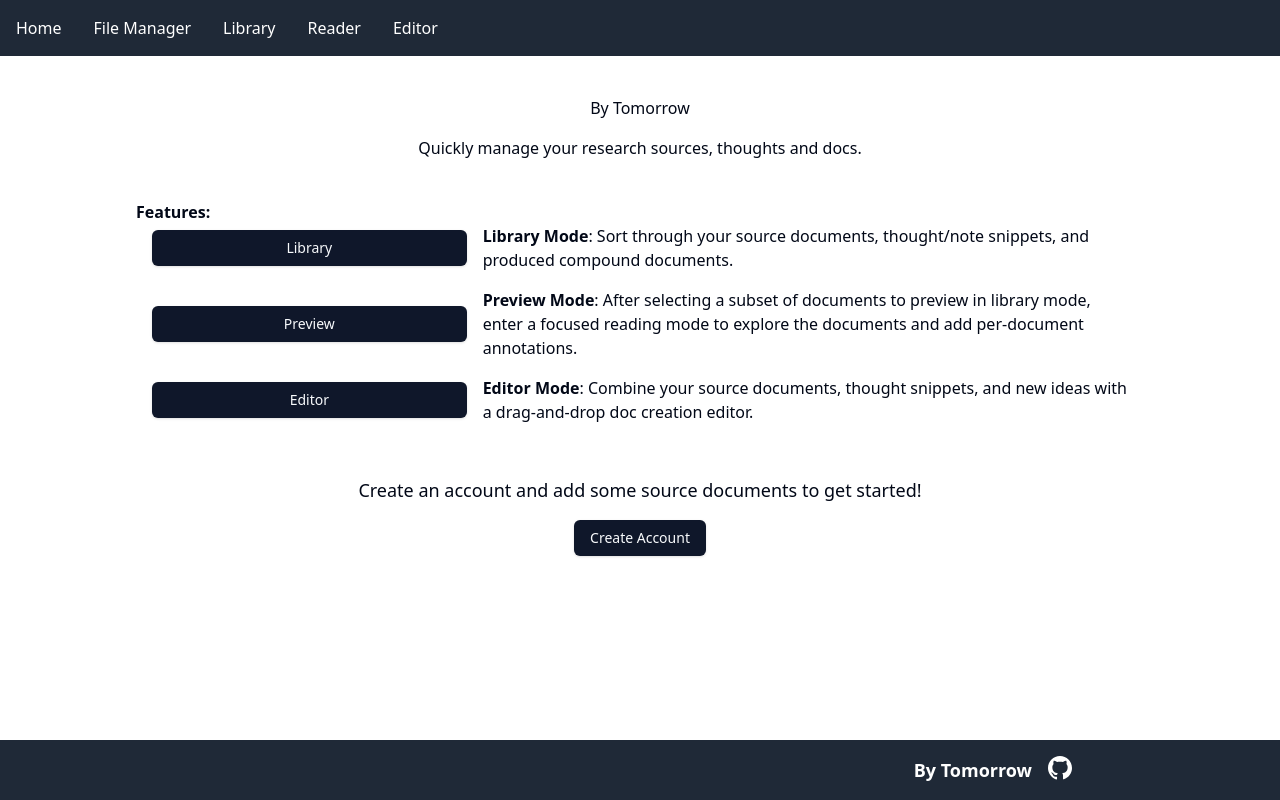
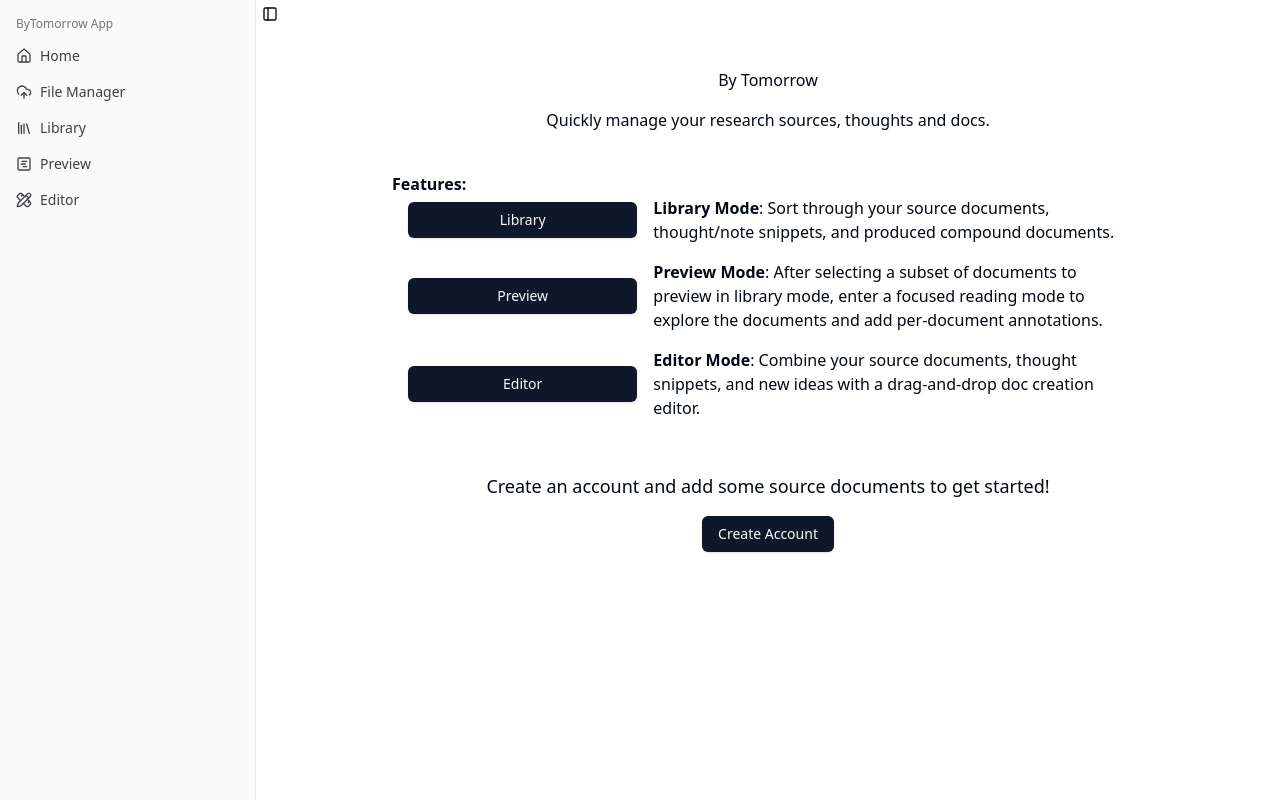
Before and after one commit to drothermel/by-tomorrow-app, a SvelteKit app in the folder by-tomorrow/: page / in a window 1280 px wide. Built offline with nearby package versions, Linux system fonts and the light colour scheme.

Commit message:
awesome v0 of sidebar in place

```diff
--- a/by-tomorrow/src/app.css
+++ b/by-tomorrow/src/app.css
@@ -24,7 +24,7 @@
     --destructive-foreground: 210 40% 98%;
     --ring: 222.2 84% 4.9%;
     --radius: 0.5rem;
-	--sidebar-background: 0 0% 98%;
+    --sidebar-background: 0 0% 98%;
     --sidebar-foreground: 240 5.3% 26.1%;
     --sidebar-primary: 240 5.9% 10%;
     --sidebar-primary-foreground: 0 0% 98%;
@@ -54,7 +54,7 @@
     --destructive: 0 62.8% 30.6%;
     --destructive-foreground: 210 40% 98%;
     --ring: 212.7 26.8% 83.9%;
-	--sidebar-background: 240 5.9% 10%;
+    --sidebar-background: 240 5.9% 10%;
     --sidebar-foreground: 240 4.8% 95.9%;
     --sidebar-primary: 224.3 76.3% 48%;
     --sidebar-primary-foreground: 0 0% 100%;
--- /dev/null
+++ b/by-tomorrow/src/lib/components/app-sidebar.svelte
@@ -0,0 +1,76 @@
+<script>
+	import House from 'lucide-svelte/icons/house'
+	import CloudUpload from 'lucide-svelte/icons/cloud-upload'
+	import Library from 'lucide-svelte/icons/library'
+	import SquareChartGantt from 'lucide-svelte/icons/square-chart-gantt'
+	import PencilRuler from 'lucide-svelte/icons/pencil-ruler'
+
+	import * as Sidebar from '$lib/components/ui/sidebar/index'
+	// import * as Avatar from '$lib/components/ui/avatar/index'
+
+	const user_data = {
+		name: 'Default User',
+		avatar: '/static/favicon.png',
+	}
+
+	const menu_items = [
+		{
+			title: 'Home',
+			url: '/',
+			icon: House,
+		},
+		{
+			title: 'File Manager',
+			url: '/files',
+			icon: CloudUpload,
+		},
+		{
+			title: 'Library',
+			url: '/library',
+			icon: Library,
+		},
+		{
+			title: 'Preview',
+			url: '/preview',
+			icon: SquareChartGantt,
+		},
+		{
+			title: 'Editor',
+			url: '/editor',
+			icon: PencilRuler,
+		},
+	]
+</script>
+
+<Sidebar.Root>
+	<Sidebar.Content>
+		<Sidebar.Group>
+			<Sidebar.GroupLabel>ByTomorrow App</Sidebar.GroupLabel>
+			<Sidebar.GroupContent>
+				<Sidebar.Menu>
+					{#each menu_items as item (item.title)}
+						<Sidebar.MenuItem>
+							<Sidebar.MenuButton>
+								{#snippet child({ props })}
+									<a href={item.url} {...props}>
+										<item.icon />
+										<span>{item.title}</span>
+									</a>
+								{/snippet}
+							</Sidebar.MenuButton>
+						</Sidebar.MenuItem>
+					{/each}
+				</Sidebar.Menu>
+			</Sidebar.GroupContent>
+		</Sidebar.Group>
+	</Sidebar.Content>
+	<!-- <Sidebar.Footer>
+		<Avatar.Root class="h-8 w-8 rounded-lg">
+			<Avatar.Image src={user_data.avatar} alt={user_data.name} />
+			<Avatar.Fallback class="rounded-lg">CN</Avatar.Fallback>
+		</Avatar.Root>
+		<div class="grid flex-1 text-left text-sm leading-tight">
+			<span class="truncate font-semibold">{user_data.name}</span>
+		</div>
+	</Sidebar.Footer> -->
+</Sidebar.Root>
--- /dev/null
+++ b/by-tomorrow/src/lib/components/nav-user.svelte
@@ -0,0 +1,6 @@
+<script lang="ts">
+	import * as Avatar from '$lib/components/ui/avatar/index'
+	import * as Sidebar from '$lib/components/ui/sidebar/index'
+
+	let { user }: { user: { name: string; avatar: string } } = $props()
+</script>
--- /dev/null
+++ b/by-tomorrow/src/lib/components/ui/avatar/avatar-fallback.svelte
@@ -0,0 +1,16 @@
+<script lang="ts">
+	import { Avatar as AvatarPrimitive } from "bits-ui";
+	import { cn } from "$lib/utils.js";
+
+	let {
+		class: className,
+		ref = $bindable(null),
+		...restProps
+	}: AvatarPrimitive.FallbackProps = $props();
+</script>
+
+<AvatarPrimitive.Fallback
+	bind:ref
+	class={cn("bg-muted flex h-full w-full items-center justify-center rounded-full", className)}
+	{...restProps}
+/>
--- /dev/null
+++ b/by-tomorrow/src/lib/components/ui/avatar/avatar-image.svelte
@@ -0,0 +1,20 @@
+<script lang="ts">
+	import { Avatar as AvatarPrimitive } from "bits-ui";
+	import { cn } from "$lib/utils.js";
+
+	let {
+		class: className,
+		src,
+		alt,
+		ref = $bindable(null),
+		...restProps
+	}: AvatarPrimitive.ImageProps = $props();
+</script>
+
+<AvatarPrimitive.Image
+	bind:ref
+	{src}
+	{alt}
+	class={cn("aspect-square h-full w-full", className)}
+	{...restProps}
+/>
--- /dev/null
+++ b/by-tomorrow/src/lib/components/ui/avatar/avatar.svelte
@@ -0,0 +1,18 @@
+<script lang="ts">
+	import { Avatar as AvatarPrimitive } from "bits-ui";
+	import { cn } from "$lib/utils.js";
+
+	let {
+		class: className,
+		ref = $bindable(null),
+		loadingStatus = $bindable("loading"),
+		...restProps
+	}: AvatarPrimitive.RootProps = $props();
+</script>
+
+<AvatarPrimitive.Root
+	bind:loadingStatus
+	bind:ref
+	class={cn("relative flex size-10 shrink-0 overflow-hidden rounded-full", className)}
+	{...restProps}
+/>
--- /dev/null
+++ b/by-tomorrow/src/lib/components/ui/avatar/index.ts
@@ -0,0 +1,13 @@
+import Root from "./avatar.svelte";
+import Image from "./avatar-image.svelte";
+import Fallback from "./avatar-fallback.svelte";
+
+export {
+	Root,
+	Image,
+	Fallback,
+	//
+	Root as Avatar,
+	Image as AvatarImage,
+	Fallback as AvatarFallback,
+};
--- a/by-tomorrow/src/routes/+layout.svelte
+++ b/by-tomorrow/src/routes/+layout.svelte
@@ -1,39 +1,16 @@
 <script lang="ts">
+	import * as Sidebar from '$lib/components/ui/sidebar/index'
+	import AppSidebar from '$lib/components/app-sidebar.svelte'
+
 	import '../app.css'
+	import { Provider } from '$lib/components/ui/tooltip'
 	let { children } = $props()
 </script>
 
-<!--Header -->
-
-<nav class="bg-gray-800 p-4">
-	<div class="max-w-7xl mx-auto flex space-x-4 sm:space-x-8">
-		<a href="/" class="text-white hover:text-gray-300">Home</a>
-		<a href="/files" class="text-white hover:text-gray-300">File Manager</a>
-		<a href="/library" class="text-white hover:text-gray-300">Library</a>
-		<a href="/preview" class="text-white hover:text-gray-300">Reader</a>
-		<a href="/editor" class="text-white hover:text-gray-300">Editor</a>
-	</div>
-</nav>
-
-{@render children()}
-
-<!--Footer -->
-
-<footer class="fixed inset-x-0 bottom-0 bg-gray-800 text-white py-4">
-	<div class="max-w-4xl mx-auto flex justify-end space-x-4 px-4">
-		<span class="text-lg font-semibold">By Tomorrow</span>
-		<a
-			href="https://github.com/drothermel/by-tomorrow-app"
-			target="_blank"
-			rel="noopener noreferrer"
-			class="hover:text-gray-400"
-		>
-			<svg class="w-6 h-6 fill-current" viewBox="0 0 24 24" aria-hidden="true">
-				<path
-					d="M12 0C5.37 0 0 5.37 0 12c0 5.3 3.438 9.8 8.205 11.385.6.11.82-.26.82-.577v-2.17c-3.338.726-4.042-1.61-4.042-1.61-.546-1.387-1.333-1.757-1.333-1.757-1.09-.745.083-.73.083-.73 1.205.085 1.84 1.236 1.84 1.236 1.07 1.835 2.807 1.305 3.492.998.108-.775.418-1.305.762-1.605-2.665-.305-5.466-1.332-5.466-5.93 0-1.31.467-2.38 1.235-3.22-.123-.303-.535-1.523.117-3.176 0 0 1.008-.322 3.3 1.23.957-.266 1.98-.399 3-.405 1.02.006 2.043.139 3 .405 2.29-1.552 3.297-1.23 3.297-1.23.653 1.653.242 2.873.12 3.176.77.84 1.233 1.91 1.233 3.22 0 4.61-2.803 5.62-5.475 5.92.43.37.823 1.096.823 2.21v3.285c0 .32.218.694.825.576C20.565 21.795 24 17.295 24 12c0-6.63-5.37-12-12-12z"
-				/>
-			</svg>
-			<span class="sr-only">GitHub</span>
-		</a>
-	</div>
-</footer>
+<Sidebar.Provider>
+	<AppSidebar />
+	<main>
+		<Sidebar.Trigger />
+		{@render children?.()}
+	</main>
+</Sidebar.Provider>
--- a/by-tomorrow/src/routes/+page.svelte
+++ b/by-tomorrow/src/routes/+page.svelte
@@ -47,6 +47,6 @@
 		<h3 class="text-lg mx-auto">
 			Create an account and add some source documents to get started!
 		</h3>
-		<Button href="/login">Create Account</Button>
+		<Button>Create Account</Button>
 	</div>
 </div>
```
